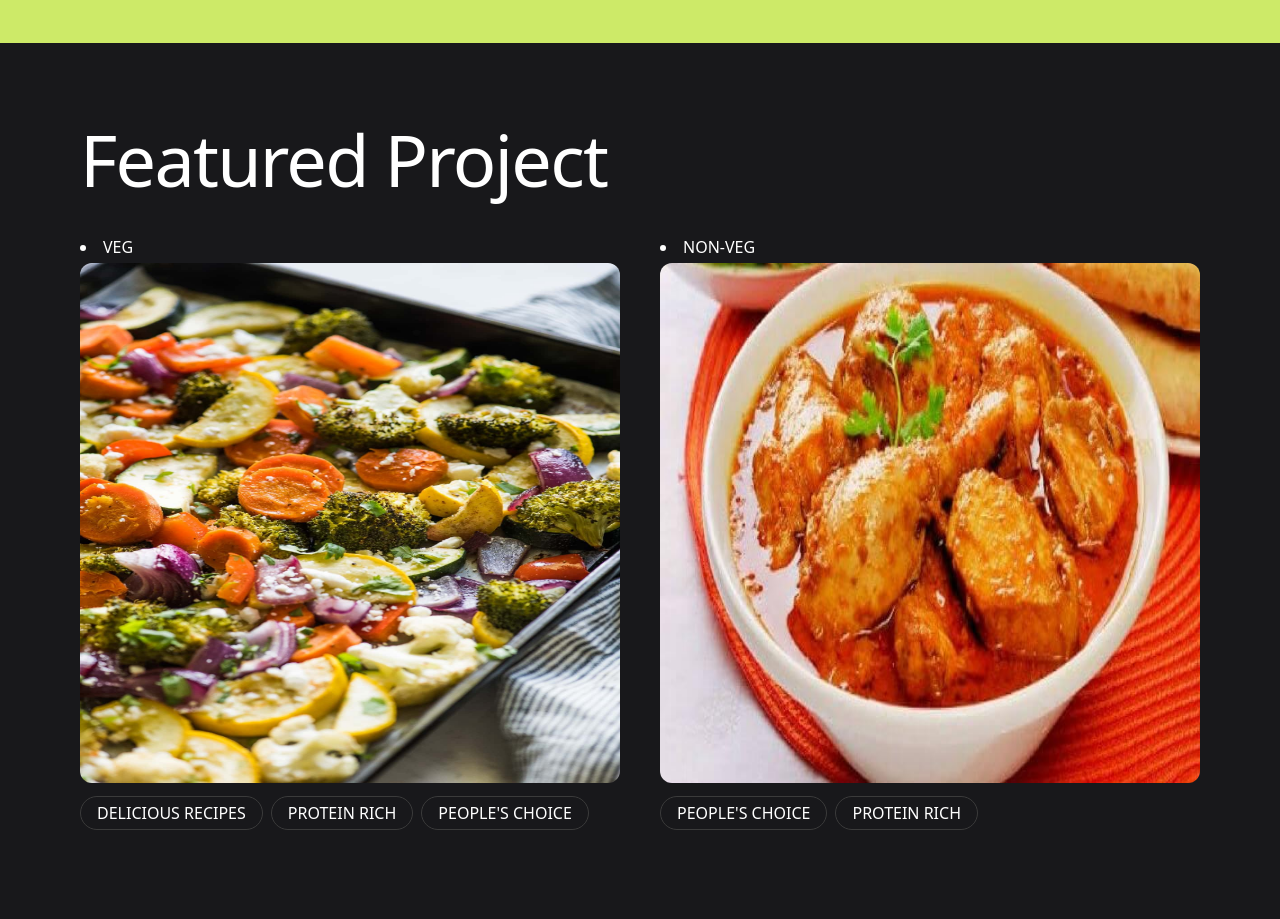
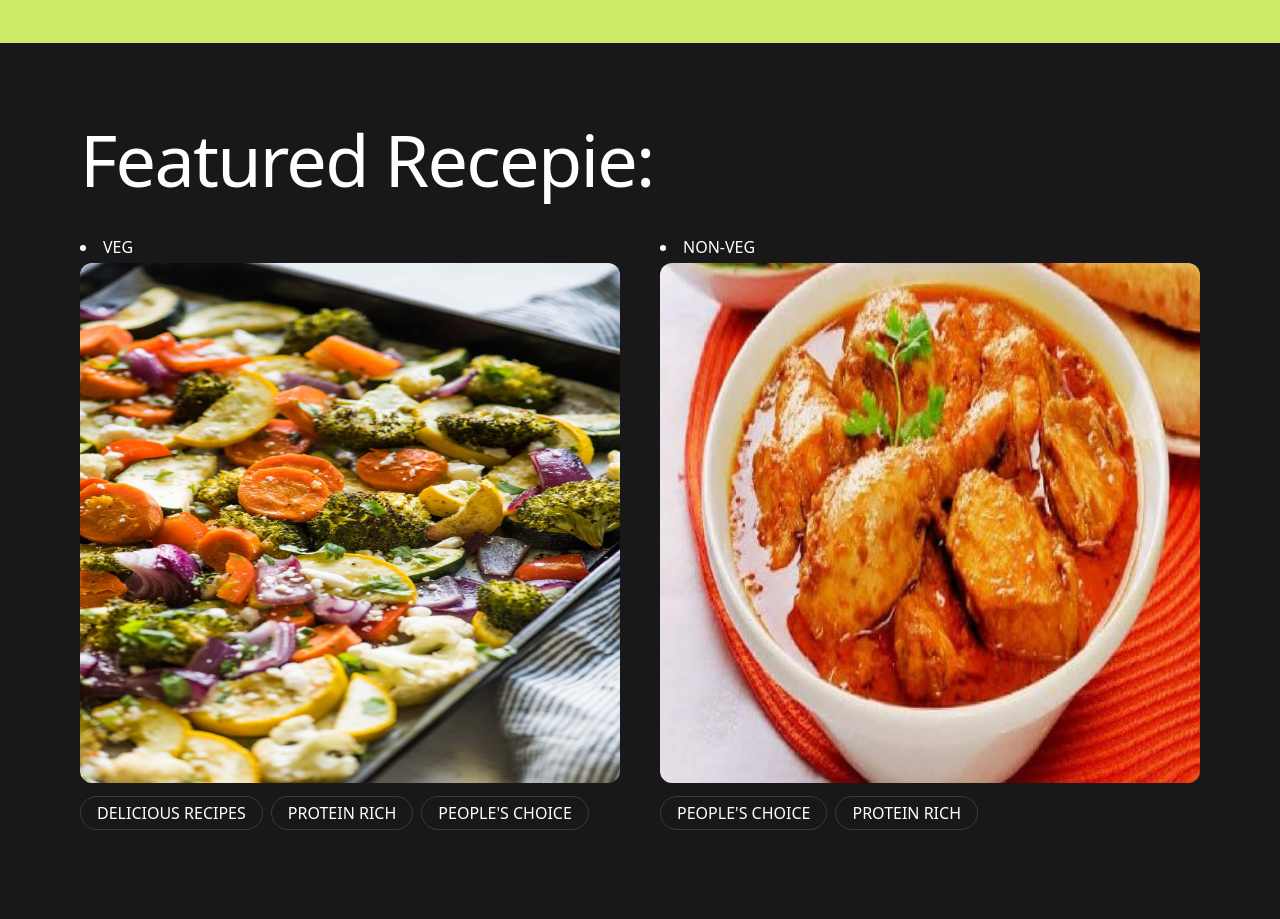
Before and after one commit to shayan729/flavour_fusion, a React (Vite) app in the folder Frontened/: page / in a window 1280 px wide. Shown: the part 2540-3459 px from the top of the page. Built offline with nearby package versions, Linux system fonts and the light colour scheme; some icons are missing.

Commit message:
Update Featured.jsx

```diff
--- a/Frontened/src/components/Featured.jsx
+++ b/Frontened/src/components/Featured.jsx
@@ -18,7 +18,7 @@ function Feature() {
 	return (
 		<div className="w-full py-20 bg-zinc-900">
 			<div className="px-20">
-            <h1 className='text-7xl font-["Neue Montreal"] tracking-tight'>Featured Project</h1>
+            <h1 className='text-7xl font-["Neue Montreal"] tracking-tight'>Featured Recepie:</h1>
 				<div className="card w-full flex gap-10 mt-10">
 					<motion.div
 						onHoverStart={() => handleHover(0)}
```
